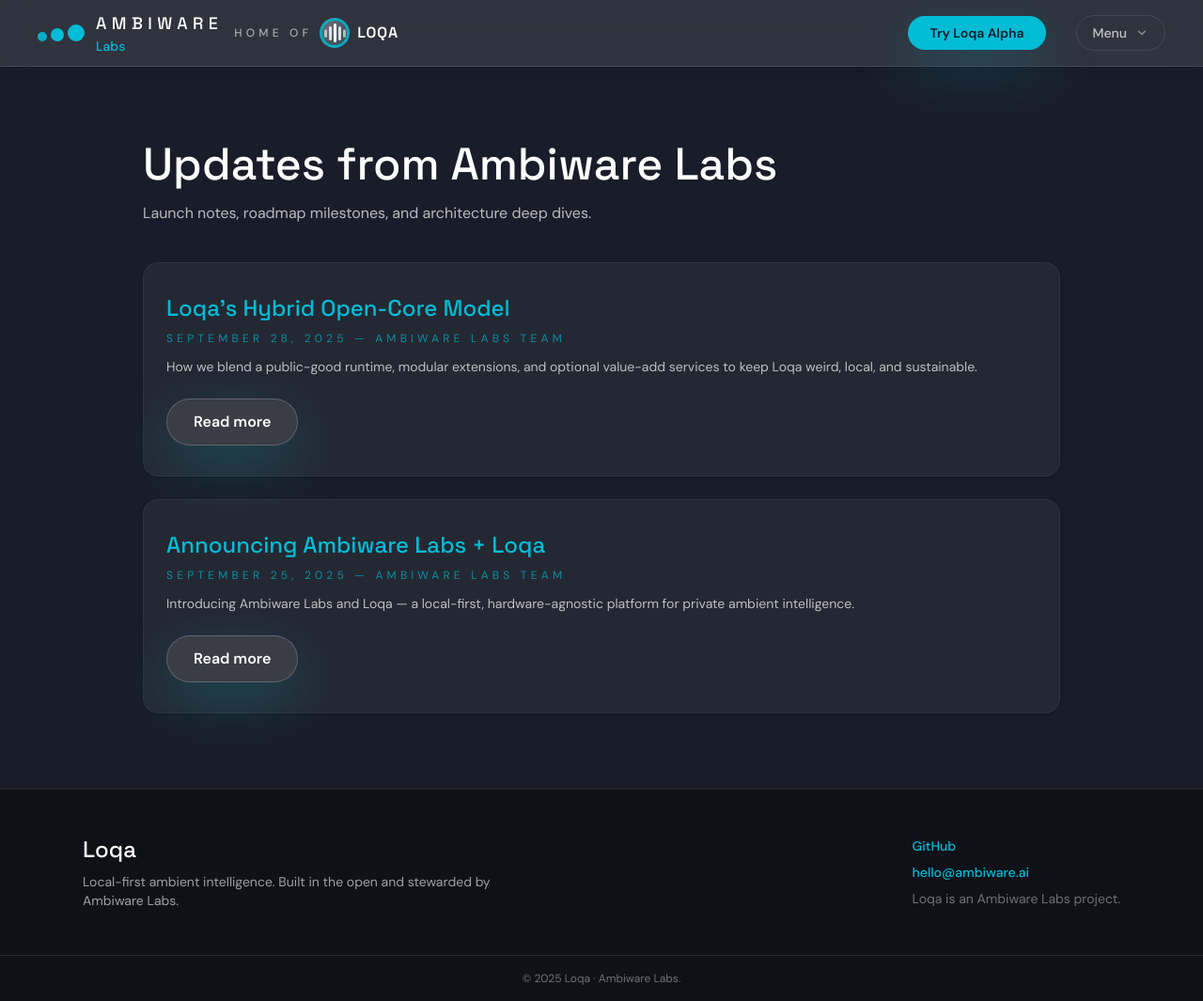
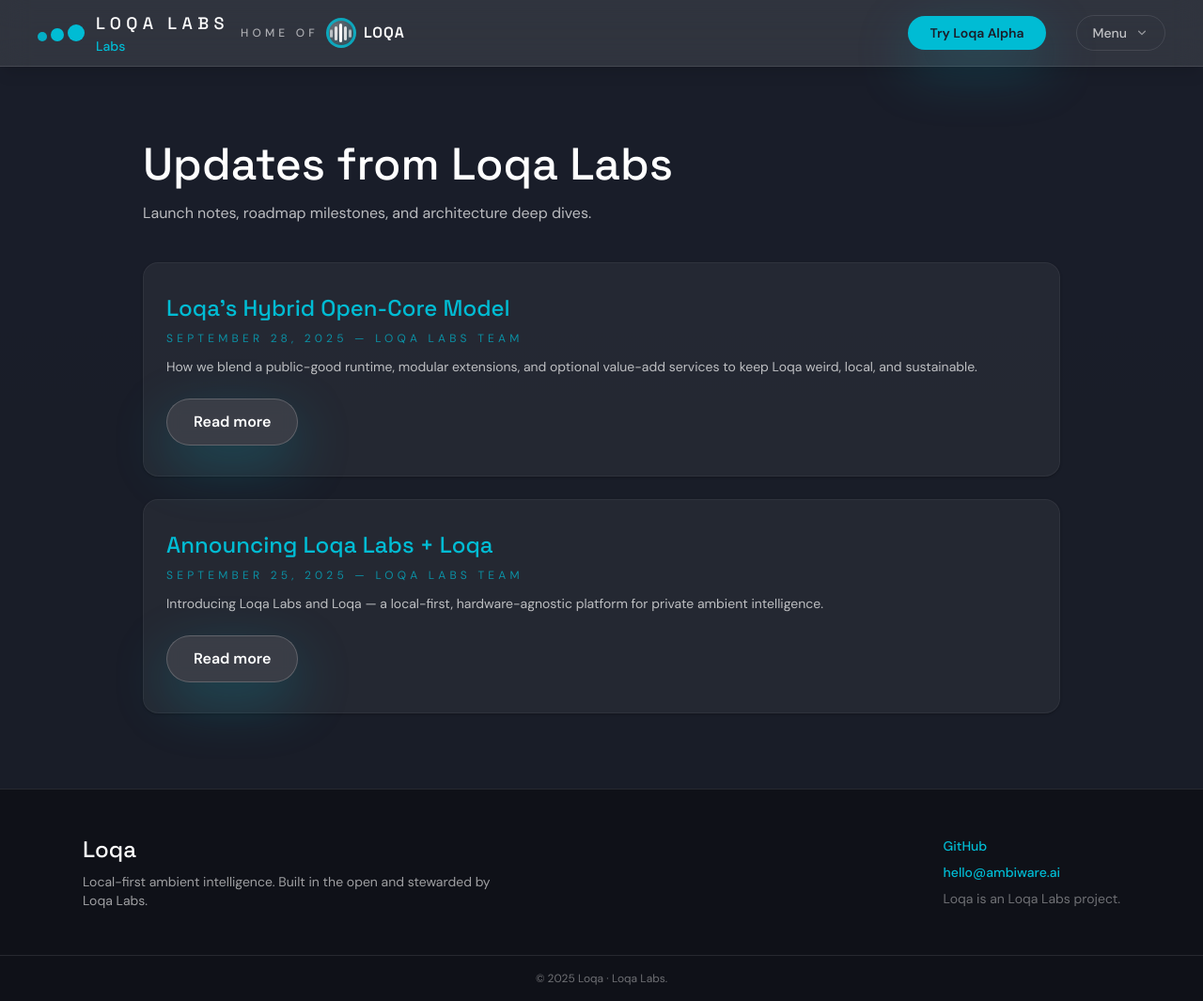
Before and after one commit to ambiware-labs/loqa-site, a Vue app: page /blog in a window 1280 px wide. Shown: the whole page at 94% size. Built offline with nearby package versions, Linux system fonts and the light colour scheme.

Commit message:
Update brand name from Ambiware to Loqa Labs (#16)
Brand migration: Replace all Ambiware references with Loqa Labs.

Migration phase: Phase 2.3 - Repository Updates (brand name)

```diff
--- a/index.html
+++ b/index.html
@@ -5,13 +5,13 @@
     <meta name="viewport" content="width=device-width, initial-scale=1.0" />
     <meta
       name="description"
-      content="Loqa is a local-first, open-core ambient intelligence platform from Ambiware Labs. Build private voice assistants, ambient displays, and sensor automations that run on your own hardware."
+      content="Loqa is a local-first, open-core ambient intelligence platform from Loqa Labs. Build private voice assistants, ambient displays, and sensor automations that run on your own hardware."
     />
     <meta
       name="keywords"
-      content="Loqa, Ambiware Labs, ambient intelligence, local AI assistant, open source voice assistant, privacy-first smart home"
+      content="Loqa, Loqa Labs, ambient intelligence, local AI assistant, open source voice assistant, privacy-first smart home"
     />
-    <meta property="og:title" content="Loqa — Ambient Intelligence by Ambiware Labs" />
+    <meta property="og:title" content="Loqa — Ambient Intelligence by Loqa Labs" />
     <meta
       property="og:description"
       content="Run privacy-preserving voice and ambient experiences on your own hardware. Loqa is a local-first, open-core platform for ambient intelligence."
@@ -19,7 +19,7 @@
     <meta property="og:type" content="website" />
     <meta property="og:url" content="https://ambiware.ai" />
     <link rel="icon" type="image/svg+xml" href="/loqa-icon.svg" />
-    <title>Loqa — Ambient Intelligence by Ambiware Labs</title>
+    <title>Loqa — Ambient Intelligence by Loqa Labs</title>
   </head>
   <body>
     <div id="app"></div>
--- a/src/components/WaveLogo.vue
+++ b/src/components/WaveLogo.vue
@@ -6,7 +6,7 @@
       <span class="block rounded-full bg-brand-blue" :style="{ width: '18px', height: '18px' }"></span>
     </div>
     <div class="flex flex-col leading-none">
-      <span class="font-display text-lg uppercase tracking-[0.3em] text-white">Ambiware</span>
+      <span class="font-display text-lg uppercase tracking-[0.3em] text-white">Loqa Labs</span>
       <span class="font-sans text-sm font-medium text-brand-blue">Labs</span>
     </div>
   </div>
--- a/src/components/layout/SiteFooter.vue
+++ b/src/components/layout/SiteFooter.vue
@@ -4,17 +4,17 @@
       <div>
         <h2 class="font-display text-2xl text-white">Loqa</h2>
         <p class="mt-2 max-w-md text-sm text-white/60">
-          Local-first ambient intelligence. Built in the open and stewarded by Ambiware Labs.
+          Local-first ambient intelligence. Built in the open and stewarded by Loqa Labs.
         </p>
       </div>
       <div class="flex flex-col gap-2 text-sm text-white/60">
         <a href="https://github.com/loqalabs" target="_blank" rel="noopener" class="hover:text-white">GitHub</a>
         <a href="mailto:hello@ambiware.ai" class="hover:text-white">hello@ambiware.ai</a>
-        <span class="text-white/40">Loqa is an Ambiware Labs project.</span>
+        <span class="text-white/40">Loqa is an Loqa Labs project.</span>
       </div>
     </div>
     <div class="border-t border-white/10 py-4 text-center text-xs text-white/40">
-      &copy; {{ new Date().getFullYear() }} Loqa · Ambiware Labs.
+      &copy; {{ new Date().getFullYear() }} Loqa · Loqa Labs.
     </div>
   </footer>
 </template>
--- a/src/components/layout/SiteHeader.vue
+++ b/src/components/layout/SiteHeader.vue
@@ -76,7 +76,7 @@
       <RouterLink
         to="/"
         class="inline-flex items-center gap-3"
-        title="Loqa: Ambient intelligence by Ambiware Labs"
+        title="Loqa: Ambient intelligence by Loqa Labs"
         @click="closeMenu"
       >
         <WaveLogo class="h-9 w-auto" />
--- a/src/content/blog/posts.ts
+++ b/src/content/blog/posts.ts
@@ -12,7 +12,7 @@
     slug: 'loqa-hybrid-open-core-model',
     title: 'Loqa’s Hybrid Open-Core Model',
     date: 'September 28, 2025',
-    author: 'Ambiware Labs Team',
+    author: 'Loqa Labs Team',
     excerpt:
       'How we blend a public-good runtime, modular extensions, and optional value-add services to keep Loqa weird, local, and sustainable.',
     content: `
@@ -39,7 +39,7 @@
 
 <h3>Value-add ecosystem</h3>
 <p>
-  To keep the lights on, Ambiware Labs will offer optional services that never compromise privacy: managed updates, premium skill packs,
+  To keep the lights on, Loqa Labs will offer optional services that never compromise privacy: managed updates, premium skill packs,
   and curated hardware bundles. We’re drafting the first wave in
   <a href="https://github.com/loqalabs/loqa-meta/issues/28">our value-add roadmap</a> and laying the groundwork for a
   <a href="https://github.com/loqalabs/loqa-meta/issues/26">marketplace RFC</a> so creators can monetize their skills alongside us.
@@ -54,14 +54,14 @@
   },
   {
     slug: 'loqalabs-loqa-launch',
-    title: 'Announcing Ambiware Labs + Loqa',
+    title: 'Announcing Loqa Labs + Loqa',
     date: 'September 25, 2025',
-    author: 'Ambiware Labs Team',
+    author: 'Loqa Labs Team',
     excerpt:
-      'Introducing Ambiware Labs and Loqa — a local-first, hardware-agnostic platform for private ambient intelligence.',
+      'Introducing Loqa Labs and Loqa — a local-first, hardware-agnostic platform for private ambient intelligence.',
     content: `
 <p>
-  Today we are excited to introduce <strong>Ambiware Labs</strong>, the team stewarding <strong>Loqa</strong>—an open-core, local-first
+  Today we are excited to introduce <strong>Loqa Labs</strong>, the team stewarding <strong>Loqa</strong>—an open-core, local-first
   ambient intelligence platform. Loqa is our answer to privacy-preserving assistants that can live with you, respond in real time, and
   never exfiltrate your data to a remote cloud.
 </p>
--- a/src/views/BlogIndexView.vue
+++ b/src/views/BlogIndexView.vue
@@ -4,7 +4,7 @@
 
 <template>
   <section class="mx-auto max-w-5xl px-6 py-16 md:py-20">
-    <h1 class="font-display text-4xl text-white md:text-5xl">Updates from Ambiware Labs</h1>
+    <h1 class="font-display text-4xl text-white md:text-5xl">Updates from Loqa Labs</h1>
     <p class="mt-4 text-white/70">Launch notes, roadmap milestones, and architecture deep dives.</p>
 
     <div class="mt-10 space-y-6">
--- a/src/views/HomeView.vue
+++ b/src/views/HomeView.vue
@@ -224,7 +224,7 @@
           <p class="max-w-2xl text-base text-white/70 md:text-lg">
             Loqa runs entirely on your hardware, learns your rhythms, and stays modular so you can add voices, skills, and displays without giving up privacy.
           </p>
-          <p class="text-sm font-semibold uppercase tracking-[0.35em] text-white/50">Built by Ambiware Labs</p>
+          <p class="text-sm font-semibold uppercase tracking-[0.35em] text-white/50">Built by Loqa Labs</p>
           <div class="mt-8 flex flex-wrap gap-4">
             <RouterLink to="/getting-started" class="cta-button">
               Try Loqa Alpha
@@ -572,10 +572,10 @@
           </a>
         </div>
         <div class="mt-10 rounded-2xl border border-white/10 bg-white/5 p-6 shadow shadow-black/15">
-          <h3 class="font-display text-xl text-white">Loqa × Ambiware Labs</h3>
+          <h3 class="font-display text-xl text-white">Loqa × Loqa Labs</h3>
           <p class="mt-3 text-sm text-white/70">
-            Loqa is the flagship product of Ambiware Labs—a research collective exploring ethical interfaces and ambient intelligence.
-            Ambiware builds the infrastructure; Loqa brings the expressive, privacy-first experience that lives on your hardware. When you contribute,
+            Loqa is the flagship product of Loqa Labs—a research collective exploring ethical interfaces and ambient intelligence.
+            Loqa Labs builds the infrastructure; Loqa brings the expressive, privacy-first experience that lives on your hardware. When you contribute,
             you help shape both the runtime and the stewardship practices that keep it trustworthy.
           </p>
         </div>
```
Also changed, not shown: 2 other files (tests, documents, lock files or other folders).
